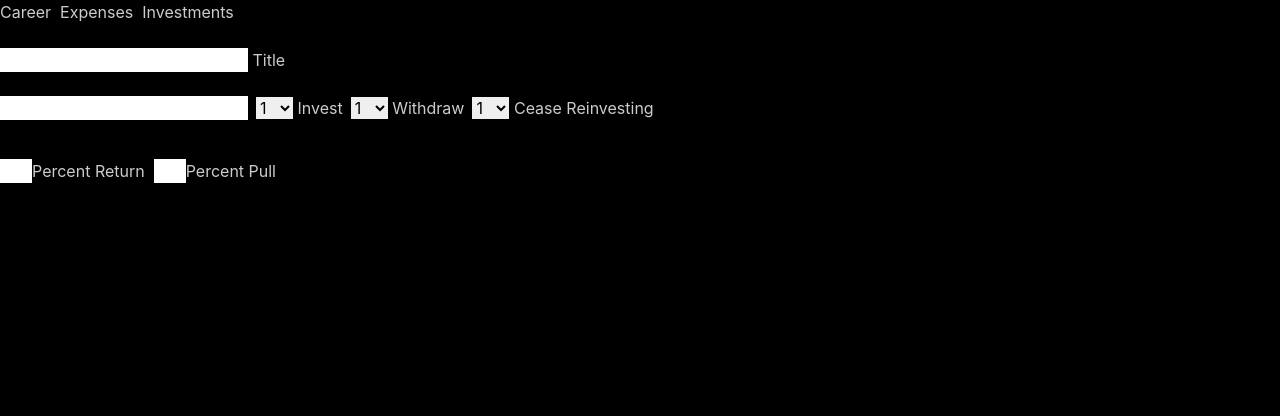
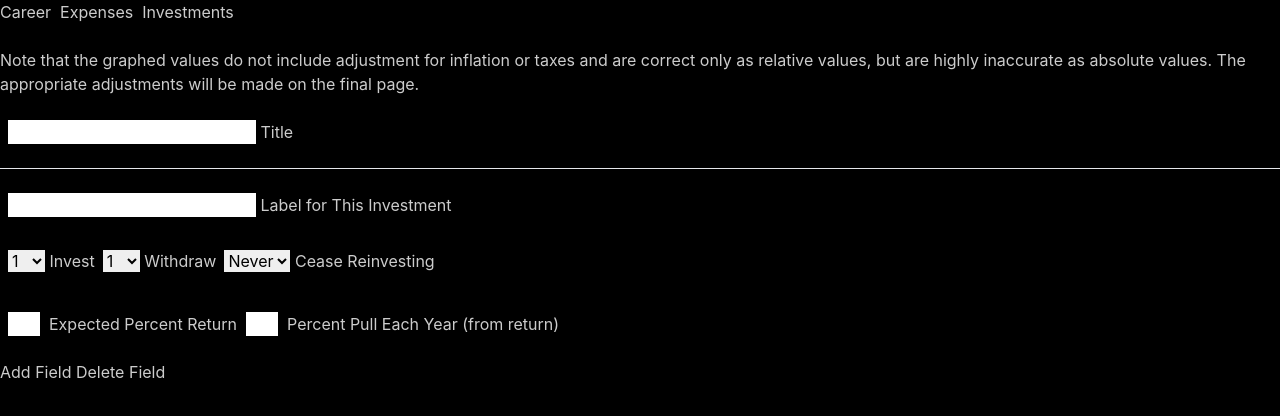
Before and after one commit to Jerrad-Johnson/Finances-Project, a React (Create React App) app: page /Investments.js in a window 1280 px wide. Shown: the top 416 px of the page. Built offline with nearby package versions, Linux system fonts and the light colour scheme.

Commit message:
Input forms can be deleted and added.

```diff
--- a/src/Investments.js
+++ b/src/Investments.js
@@ -1,5 +1,8 @@
+import {useState} from "react";
 import Investmentdatahandler from "./libs/investmentdatahandler";
 import {createArrayWithNumberOfYearsToGraph} from "./components/jobssharedfunctions";
+
+let cc = console.log;
 
 function Investments(){
     return (
@@ -9,35 +12,51 @@ function Investments(){
     );
 }
 
-var formLength = [0];
+export function FormContainer(){
+    let [formLengthState, setFormLengthState] = useState([0]);
+    let [investmentsState, setInvestmentsState] = useState();
 
-export function FormContainer(){
     return (
         <div id="formcontainer">
             <form>
                 <br />
-                <input type="text" className={"inputfield investmentstitle"}/> Title
+                Note that the graphed values do not include adjustment for inflation or taxes and are correct only as relative values, but are highly inaccurate as absolute values. The appropriate adjustments will be made on the final page.
                 <br />
                 <br />
-                <InvestmentForms />
+                <input type="text" className={"inputfield investmentstitle ml-2"}/> Title
+                <br />
+                <br />
+                <InvestmentForms
+                    formLengthState = {formLengthState}
+                />
+                <AddInvestmentFieldButton
+                    formLengthState = {formLengthState}
+                    setFormLengthState = {setFormLengthState}
+                />
+                &nbsp;
+                <DeleteInvestmentFieldButton
+                    formLengthState = {formLengthState}
+                    setFormLengthState = {setFormLengthState}
+                />
             </form>
         </div>
     );
 }
 
-function InvestmentForms(){
+function InvestmentForms({formLengthState}){
     let lengthOfGraphInYears = createArrayWithNumberOfYearsToGraph();
 
-    let optionElements = lengthOfGraphInYears.map(entry => {
-        return(
-            <option value={entry} key={entry}>{entry}</option>
-        );
-    });
+    let optionElements = getOptionElements(lengthOfGraphInYears);
+    let optionElementsForReinvesting = getOptionElementsForReinvesting(lengthOfGraphInYears);
 
-        let printToDom = formLength.map((e, index) => {
+        let printToDom = formLengthState.map((e, index) => {
         return (
-            <>
-                <input type="text" className={"inputfield amount"}></input>
+            <div key={index}>
+                <hr />
+                <br />
+                <input type="text" className={"inputfield amount mb-8 ml-2"}></input> Label for This Investment
+
+                <br />
 
                 <select className={"yearBegin ml-2 text-black"}>
                     {optionElements}
@@ -48,15 +67,17 @@ function InvestmentForms(){
                 </select> Withdraw
 
                 <select className={"yearCeaseReinvesting ml-2 text-black"}>
-                    {optionElements}
+                    {optionElementsForReinvesting}
                 </select> Cease Reinvesting
 
                 <br />
 
-                <input type="text" className={"inputfield percentreturn w-8"}></input>Percent Return &nbsp;
-                <input type="text" className={"inputfield percentpull w-8"}></input>Percent Pull
+                <input type="text" className={"inputfield percentreturn w-8 ml-2"}></input>&nbsp; Expected Percent Return &nbsp;
+                <input type="text" className={"inputfield percentpull w-8"}></input>&nbsp; Percent Pull Each Year (from return)
+                <br />
+                <br />
 
-            </>
+            </div>
         );
     });
 
@@ -67,4 +88,64 @@ function InvestmentForms(){
     );
 }
 
+function getOptionElements(lengthOfGraphInYears){
+    let optionElements = lengthOfGraphInYears.map(entry => {
+        return(
+            <option value={entry} key={entry}>{entry}</option>
+        );
+    });
+
+    return optionElements;
+}
+
+function getOptionElementsForReinvesting(lengthOfGraphInYears){
+    let optionElementsForReinvesting = []
+
+    lengthOfGraphInYears.forEach((e) => {
+        optionElementsForReinvesting.push(e);
+    });
+    optionElementsForReinvesting = ["Never", ...optionElementsForReinvesting];
+
+    optionElementsForReinvesting = optionElementsForReinvesting.map(entry => {
+        return(
+            <option value={entry} key={entry}>{entry}</option>
+        );
+    });
+
+    return optionElementsForReinvesting;
+}
+
+function AddInvestmentFieldButton({formLengthState, setFormLengthState}){
+
+    return (
+        <button onClick={(e) => {
+           e.preventDefault();
+           addInvestmentField(formLengthState, setFormLengthState);
+        }}>Add Field</button>
+    );
+}
+
+function addInvestmentField(formLengthState, setFormLengthState){
+    let newFormLength = [...formLengthState];
+    newFormLength.push(newFormLength.length);
+
+    setFormLengthState(newFormLength);
+}
+
+function DeleteInvestmentFieldButton({formLengthState, setFormLengthState}){
+    return (
+        <button onClick={(e) => {
+            e.preventDefault();
+            deleteInvestmentField(formLengthState, setFormLengthState);
+        }}>Delete Field</button>
+    );
+}
+
+function deleteInvestmentField(formLengthState, setFormLengthState){
+    let newFormLength = [...formLengthState];
+    newFormLength.pop();
+
+    setFormLengthState(newFormLength);
+}
+
 export default Investments;
```
